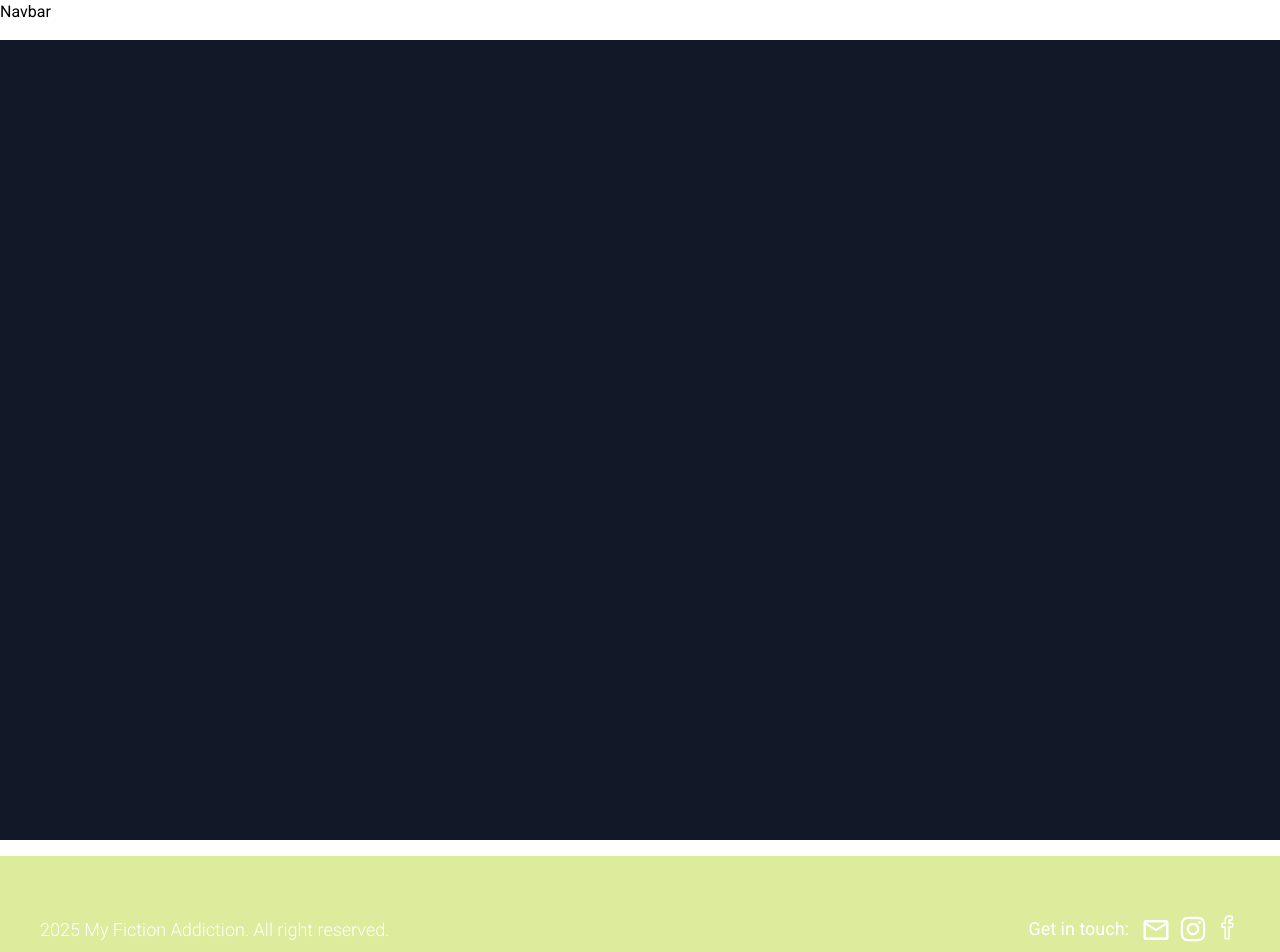
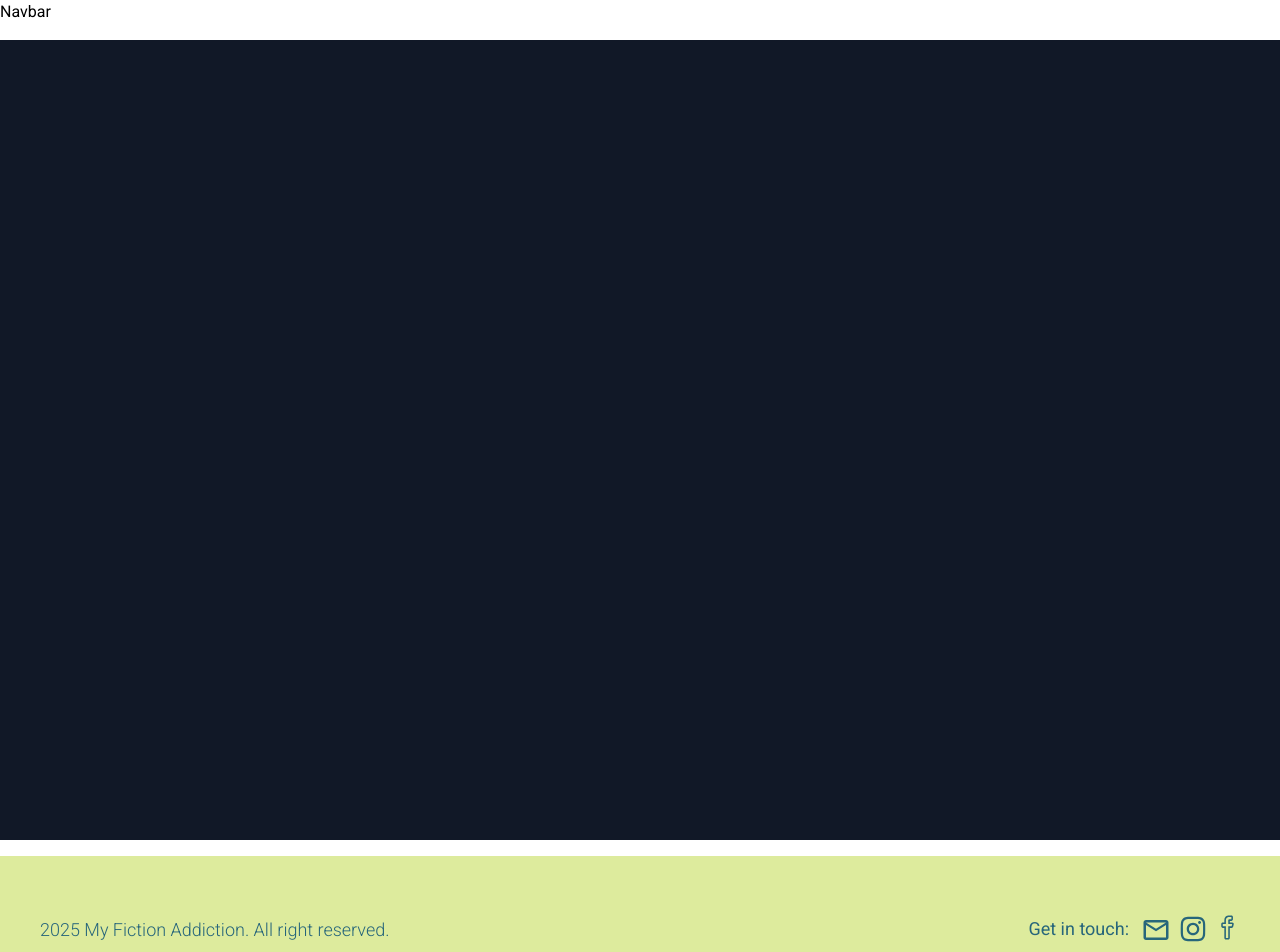
Before and after one commit to MaksimShupta/FullstackBlog_frontend, a React (Vite) app: page / in a window 1280 px wide. Shown: the top 952 px of the page. Built offline with nearby package versions, Linux system fonts and the light colour scheme.

Commit message:
adding new color to the footer

```diff
--- a/src/components/Footer.jsx
+++ b/src/components/Footer.jsx
@@ -8,7 +8,7 @@ const Footer = () => {
       <div className="container flex flex-col sm:flex-row mx-auto justify-between">
         {/* left side */}
         <div className="">
-          <p className="text-lg font-light mt-5 text-white">
+          <p className="text-lg font-light mt-5 text-accent">
             {new Date().getFullYear()} My Fiction Addiction. All right reserved.
           </p>
         </div>
@@ -16,8 +16,8 @@ const Footer = () => {
 
         {/* right side */}
         <div className="flex flex-row text-2xl items-start sm:items-end sm:justify-end text-white sm:mt-0 ">
-          <p className="mr-3  text-lg  sm:mb-2 sm:mt-[1.2rem]">Get in touch:</p>
-          <div className="flex flex-row  gap-2 mb-[0.4rem] ">
+          <p className="mr-3  text-lg  sm:mb-2 sm:mt-[1.2rem] text-accent">Get in touch:</p>
+          <div className="flex flex-row  gap-2 mb-[0.4rem] text-accent ">
             <Link to="https://mail.google.com/mail/">
               <MdOutlineMail size={30}  />
             </Link>
--- a/tailwind.config.js
+++ b/tailwind.config.js
@@ -4,10 +4,10 @@ export default {
   theme: {
     extend: {
       colors: {
-        primary: "#DDEB9D", // Main color (dark green) for buttons and key UI elements
-        secondary: "#A0C878", // Secondary color (light blue) for tags and subtle UI elements
-        accent: "#27667B", // Accent color (yellow) for highlights and ratings
-        bgSoft: "#143D60",
+        primary: "#DDEB9D", // Main color
+        secondary: "#A0C878", // Secondary color
+        accent: "#27667B", // Accent color
+        accent2: "#143D60", // Accent 2 color
       },
       fontFamily: {
         sans: ["Roboto", "sans-serif"], // Set Roboto as the default sans-serif font
```
Also changed, not shown: src/assets/Logo Horizontal.svg (added).
